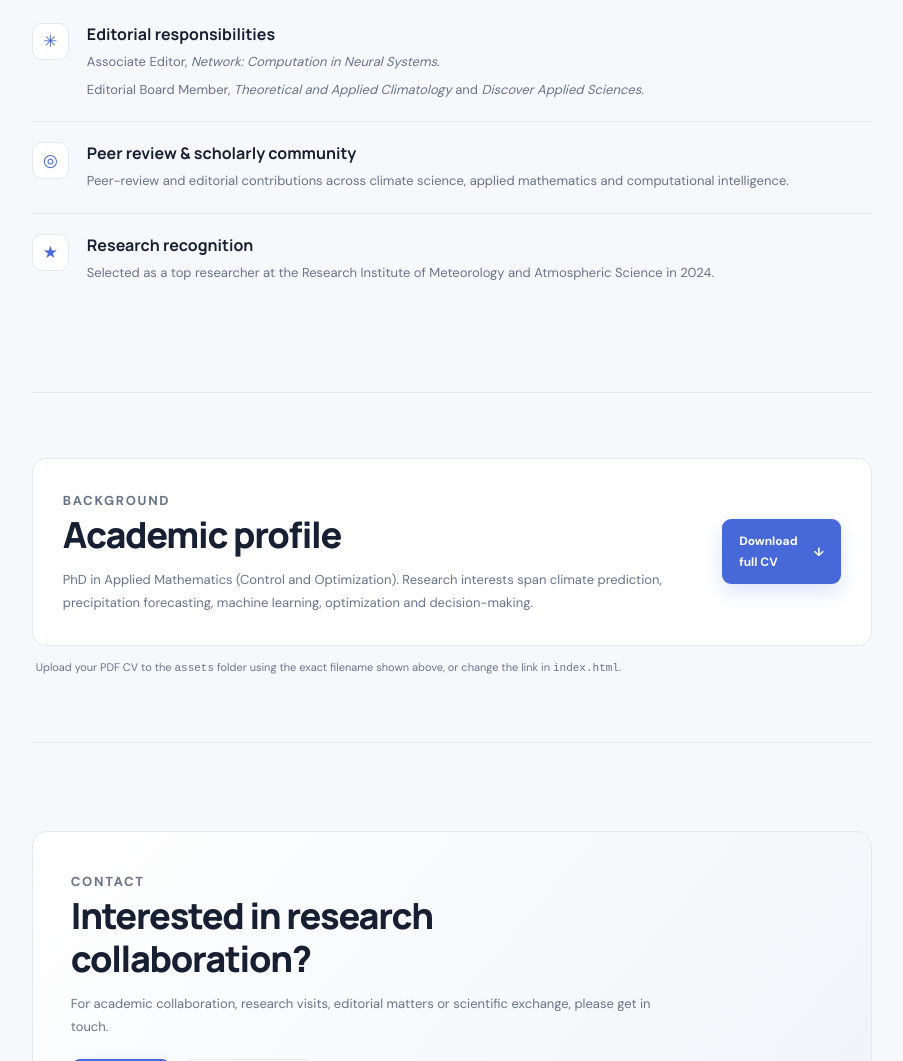
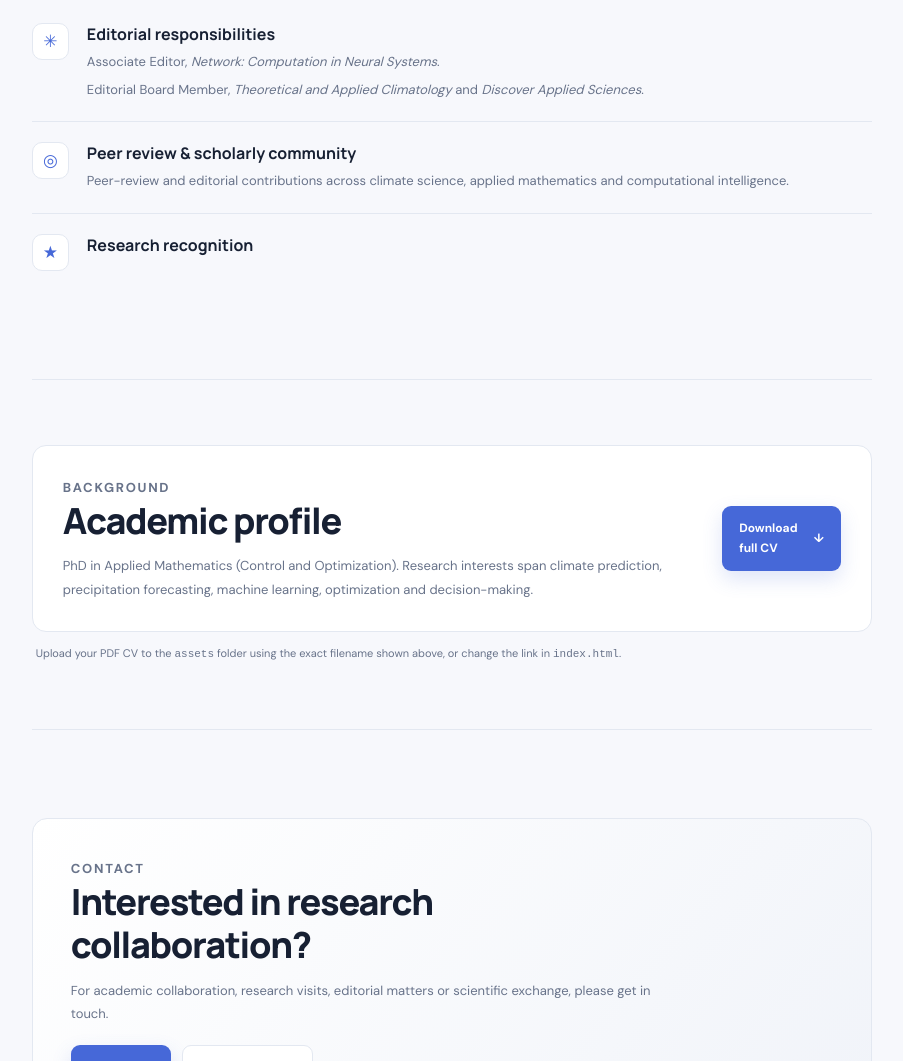
Before and after one commit to mortezap/mortezap.github.io, a plain HTML site: page index.html in a window 1280 px wide. Shown: the part 3051-4112 px from the top of the page, without its empty margins (331-1234 px from the left). Drawn offline with Linux system fonts and the light colour scheme.

Commit message:
Update index.html

```diff
--- a/index.html
+++ b/index.html
@@ -177,7 +177,7 @@ Climate Research Institute (CRI)</p>
         <div class="service-grid">
           <article><span class="service-symbol">✳</span><div><h3>Editorial responsibilities</h3><p>Associate Editor, <em>Network: Computation in Neural Systems</em>.</p><p>Editorial Board Member, <em>Theoretical and Applied Climatology</em> and <em>Discover Applied Sciences</em>.</p></div></article>
           <article><span class="service-symbol">◎</span><div><h3>Peer review & scholarly community</h3><p>Peer-review and editorial contributions across climate science, applied mathematics and computational intelligence.</p></div></article>
-          <article><span class="service-symbol">★</span><div><h3>Research recognition</h3><p>Selected as a top researcher at the Research Institute of Meteorology and Atmospheric Science in 2024.</p></div></article>
+          <article><span class="service-symbol">★</span><div><h3>Research recognition</h3><p></p></div></article>
         </div>
       </section>
 
```
